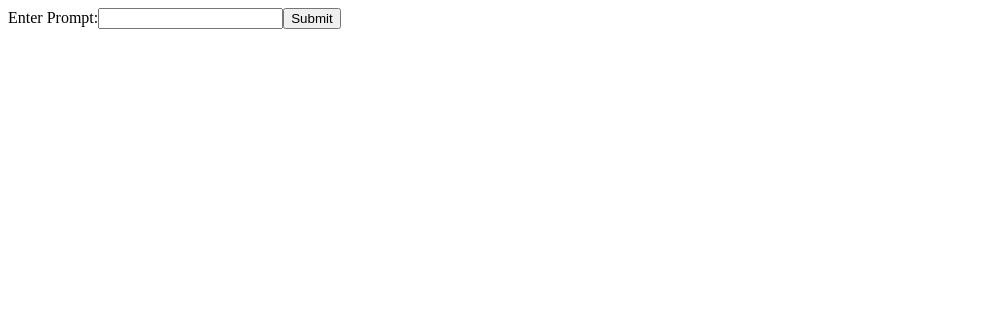
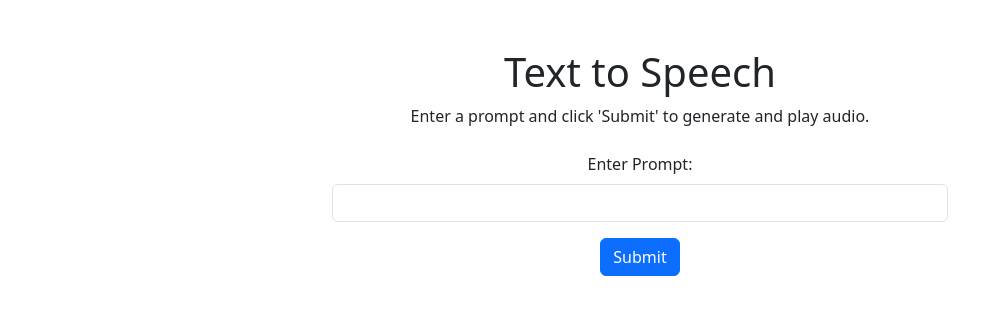
Before and after one commit to sanchezd90/text-to-speech, a React (Vite) app in the folder frontend/: page / in a window 1280 px wide. Shown: the top 314 px of the page, without its empty margins (0-1003 px from the left). Built offline with nearby package versions, Linux system fonts and the light colour scheme.

Commit message:
app styling

```diff
--- a/frontend/src/App.jsx
+++ b/frontend/src/App.jsx
@@ -1,5 +1,8 @@
+// Update your JSX
 import React, { useState } from 'react';
 import axios from 'axios';
+import { Container, Form, Button, Spinner, Card } from 'react-bootstrap';
+import './index.css'
 
 function App() {
   const [prompt, setPrompt] = useState('');
@@ -31,35 +34,45 @@ function App() {
   };
 
   return (
-    <div>
-      <form onSubmit={handleSubmit}>
-        <label>
-          Enter Prompt:
-          <input
+    <Container className="text-center mt-5" style={{ maxWidth: '50vw' }}>
+    <h1>Text to Speech</h1>
+    <p className="mb-4">Enter a prompt and click 'Submit' to generate and play audio.</p>
+
+    <Form onSubmit={handleSubmit} className="mb-4">
+      <Form.Group controlId="formPrompt" className="mb-3">
+        <Form.Label>Enter Prompt:</Form.Label>
+        <Form.Control
           type="text"
           value={prompt}
           onChange={(e) => setPrompt(e.target.value)}
         />
-        </label>
-        <button type="submit" disabled={loading}>
-          Submit
-        </button>
-      </form>
-
-      {loading && <p>Loading...</p>}
+      </Form.Group>
+      <Button type="submit" variant="primary" disabled={loading}>
+        {loading ? (
+          <>
+            <Spinner as="span" animation="border" size="sm" role="status" aria-hidden="true" />
+            Loading...
+          </>
+        ) : (
+          'Submit'
+        )}
+      </Button>
+    </Form>
 
     {audioFiles.length > 0 && (
-        <div>
+      <div className="mt-4">
+        <h2 className="mb-3">Converted text</h2> {/* Added subtitle for historic audios section */}
         {/* Displaying the first audio file differently */}
-          <audio controls key={audioFiles[0]}>
+        <audio controls key={audioFiles[0]} className="audio-control">
           <source src={`http://localhost:3000/${audioFiles[0]}`} type="audio/wav" />
           Your browser does not support the audio tag.
         </audio>
 
+        <h2 className="mb-3">Previous conversions</h2> {/* Added subtitle for historic audios section */}
         {/* Displaying the rest of the audio files */}
-          <div>
+        <div className="mt-4">
           {audioFiles.slice(1).map((audio, index) => (
-              <audio controls key={index + 1}>
+            <audio controls key={index + 1} className="audio-control">
               <source src={`http://localhost:3000/${audio}`} type="audio/wav" />
               Your browser does not support the audio tag.
             </audio>
@@ -67,7 +80,7 @@ function App() {
         </div>
       </div>
     )}
-    </div>
+  </Container>
   );
 }
 
--- /dev/null
+++ b/frontend/src/index.css
@@ -0,0 +1,8 @@
+/* src/index.css or src/index.scss */
+@import 'bootstrap/dist/css/bootstrap.min.css';
+
+.audio-control {
+    border: none; /* Remove borders from audio controls */
+    width: 100%; /* Make audio controls take the full width */
+    max-width: none; /* Remove max-width for audio controls */
+  }
```
Lines whose indentation alone changed are shown as unchanged.
